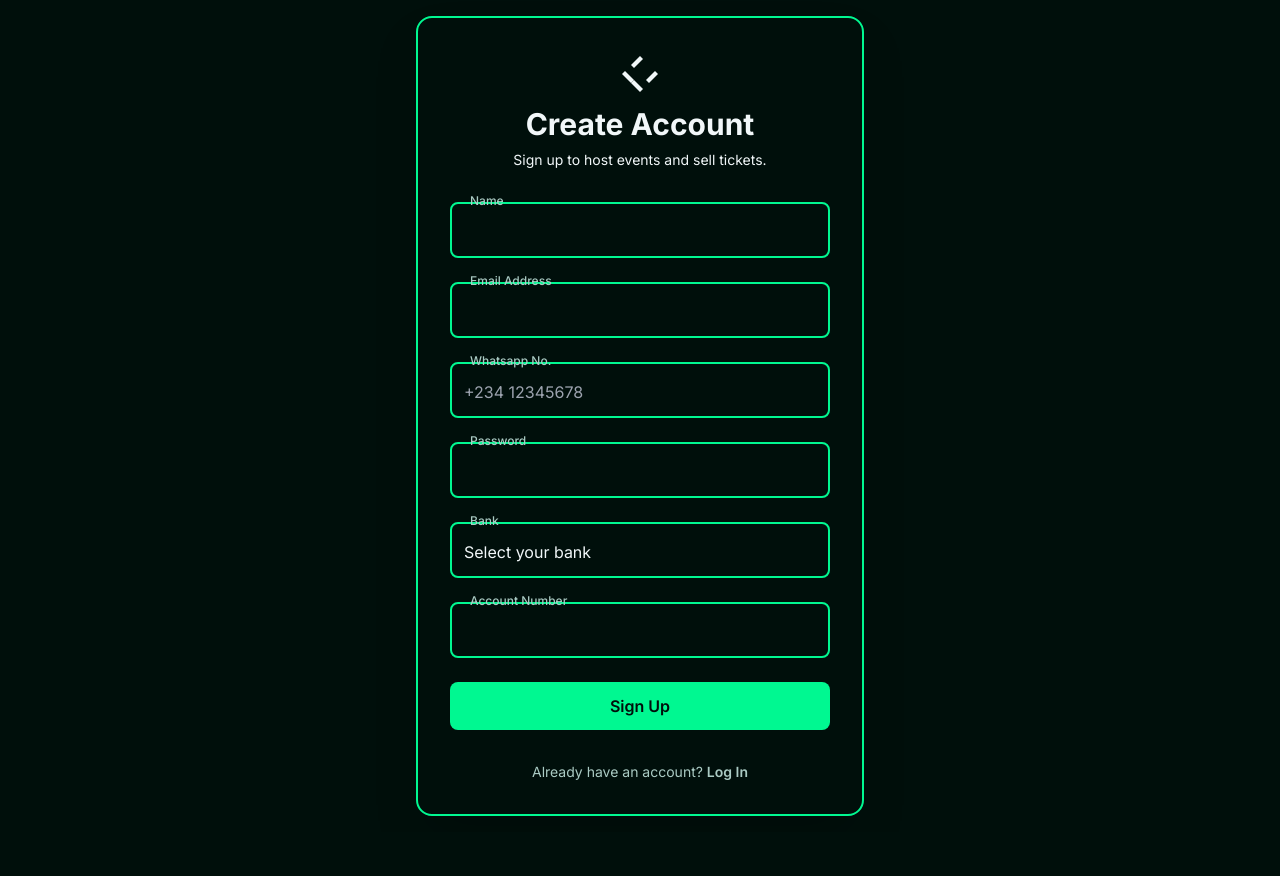
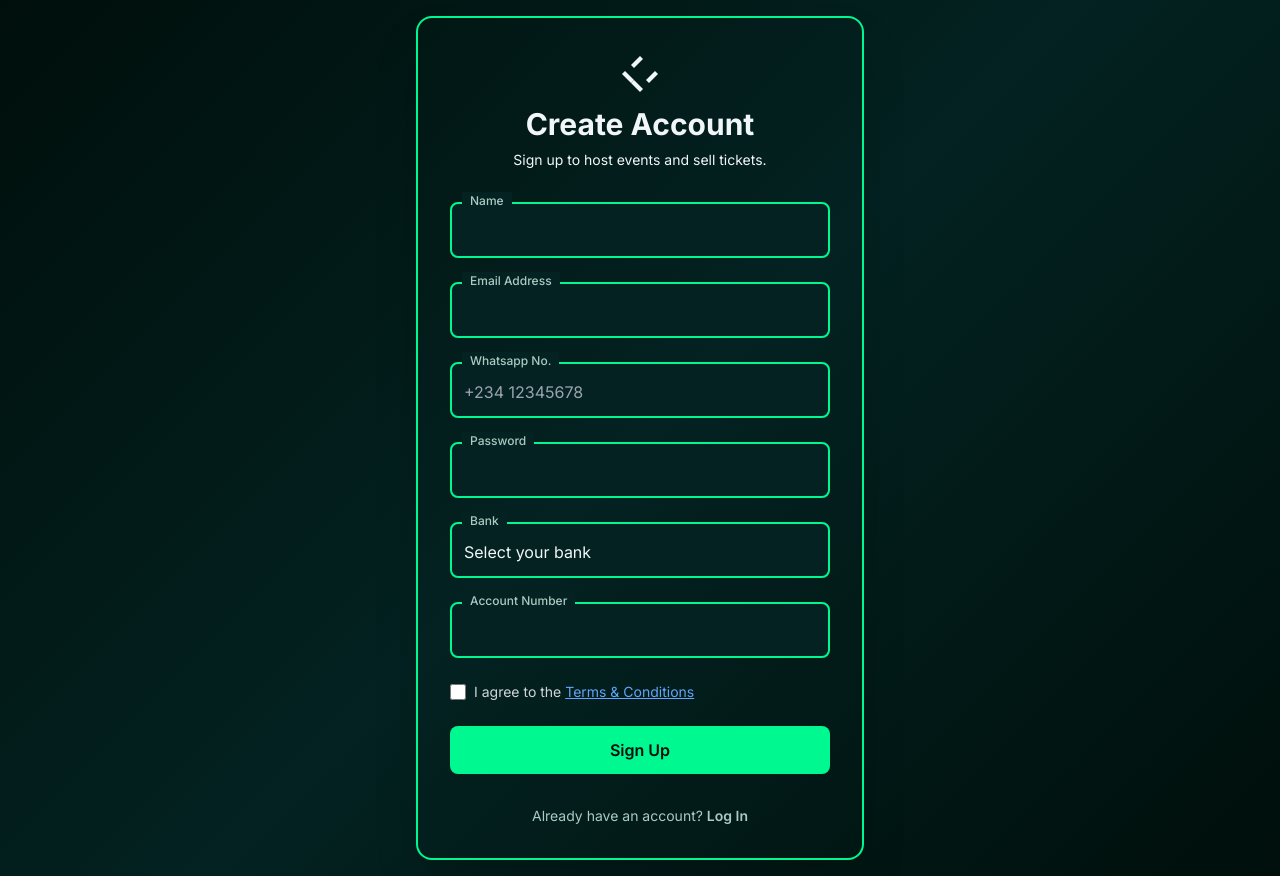
Before and after one commit to adebayo-victor/FLING, a Flask app: page /register in a window 1280 px wide. Before the commit the page ends 816 px from the top, so only its background shows below. Run offline with Flask 3, Linux system fonts and the light colour scheme; parts of the project's set-up code (start-up, migrations or seed data) failed here and were passed over; some libraries are stand-ins or nearby versions.

Commit message:
Committin changes

```diff
--- a/templates/signup1.html
+++ b/templates/signup1.html
@@ -6,10 +6,10 @@
   <title>Fling - Sign Up</title>
   <script src="https://cdn.tailwindcss.com"></script>
   <link href="https://fonts.googleapis.com/css2?family=Inter:wght@400;500;600;700&display=swap" rel="stylesheet">
-
+  <link rel="icon" href="{{ url_for('static', filename='assets/img/fling_icon.png') }}" sizes="32x32" type="image/png">
   <style>
     :root {
-      --rich-black: #000F0B;<link rel="icon" href="{{ url_for('static', filename='assets/img/fling_icon.png') }}" sizes="32x32" type="image/png">
+      --rich-black: #000F0B;
       --dark-green: #032221;
       --caribbean-green: #00F891;
       --anti-flash-white: #F1F7F9;
@@ -135,6 +135,18 @@
         <input type="text" id="account_number" name="account_number" maxlength="10" class="fling-input" required>
       </div>
 
+      <div class="flex items-center space-x-2 mt-4">
+        <input type="checkbox" id="trustHost" name="trustHost"
+          class="w-4 h-4 text-green-500 bg-gray-800 border-gray-600 rounded focus:ring-green-500">
+        <label for="trustHost" class="text-sm text-gray-300">
+          I agree to the
+          <a href="https://fling-2a4m.onrender.com/terms" target="_blank" class="text-blue-400 underline hover:text-blue-300">
+            Terms & Conditions
+          </a>
+        </label>
+      </div>
+
+
       <button type="submit" class="fling-btn">Sign Up</button>
     </form>
 
@@ -171,6 +183,7 @@
     loadBanks();
 
     // Handle signup form
+    const trustHost = document.querySelector("#trustHost").checked
     document.getElementById("signup-form").addEventListener("submit", async (e) => {
       e.preventDefault();
 
@@ -183,7 +196,10 @@
         bank_code: formData.get("bank"),
         account_number: formData.get("account_number")
       };
-
+      if (!trustHost){
+        document.querySelector('.alert-text').style.color = "yellow";
+        document.querySelector('.alert-text').textContent = "Agree to terms and conditions.";
+      }
       document.querySelector('.alert-text').style.color = "yellow";
       document.querySelector('.alert-text').textContent = "Loading ...";
 
```
